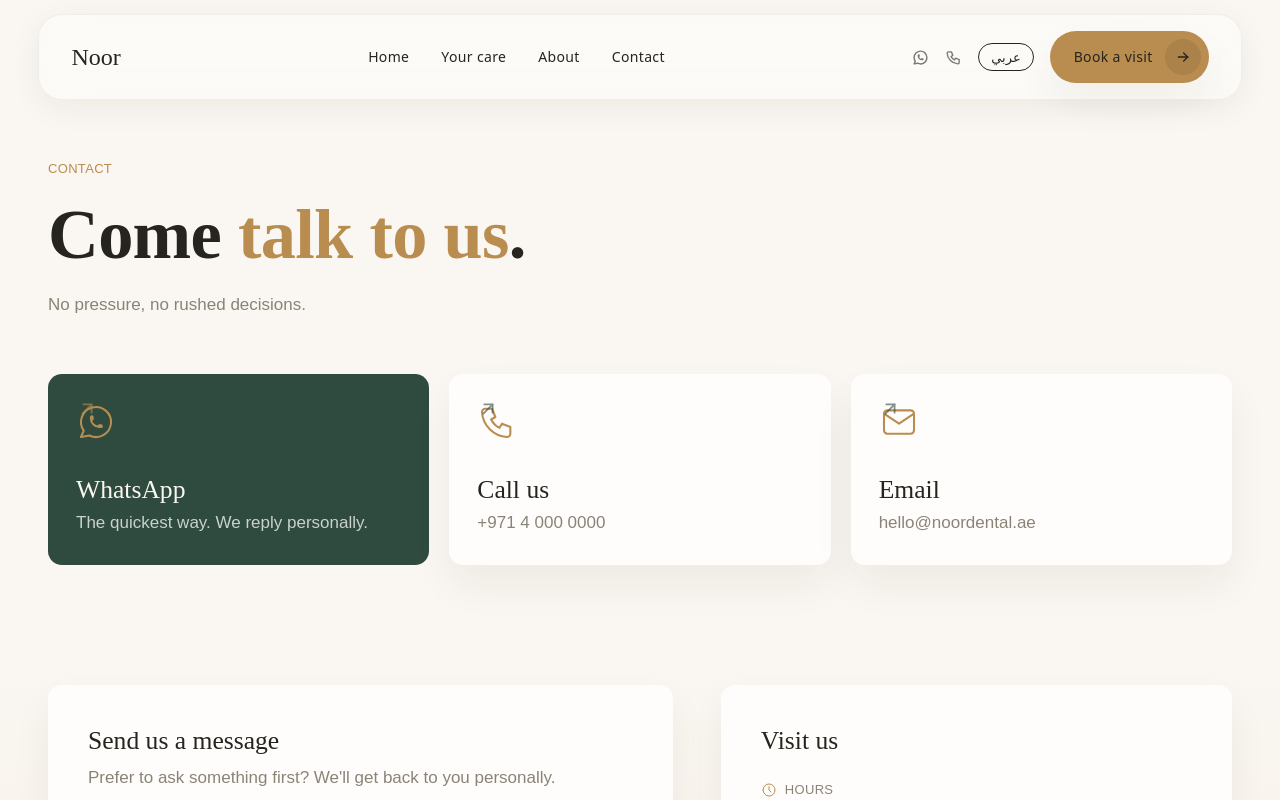
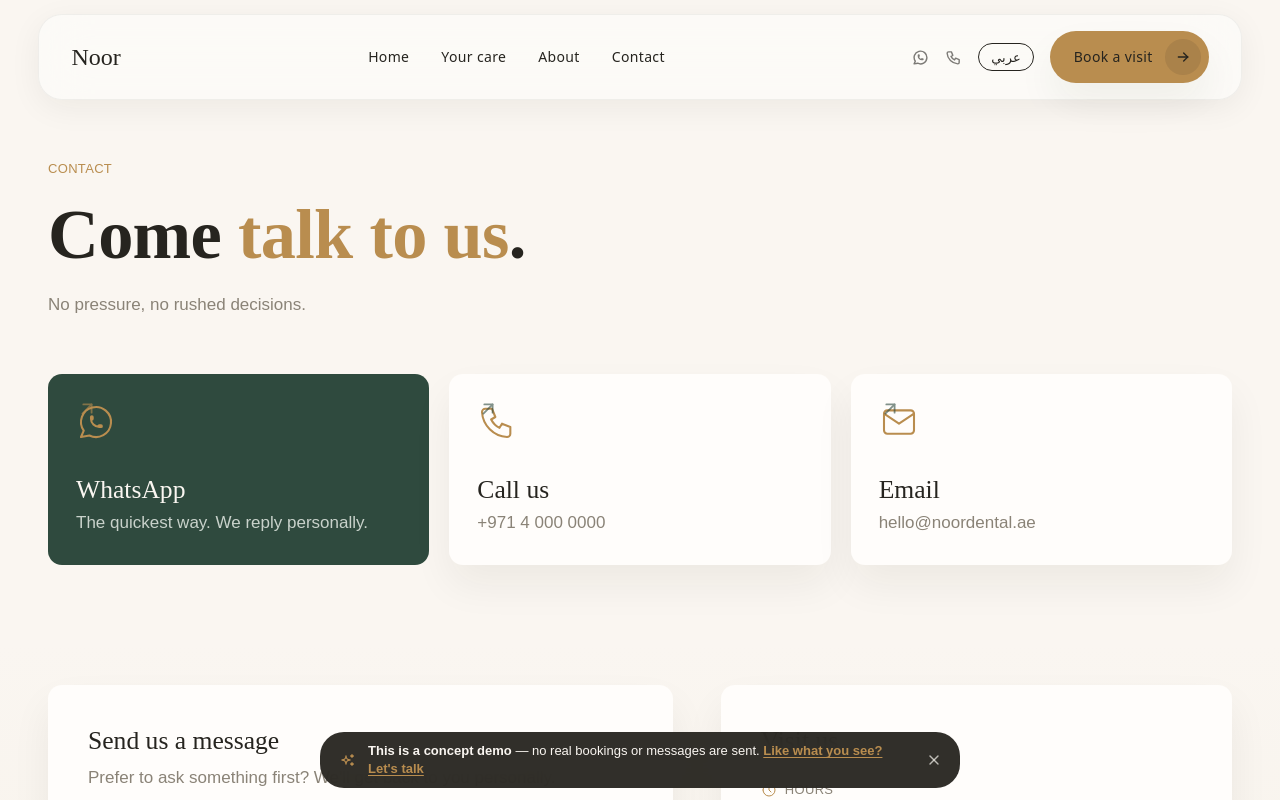
Before and after one commit to SadafNemani/noor-dental-studio, a Next.js app: page /en/contact in a window 1280 px wide. Shown: the top 800 px of the page. Built offline with nearby package versions, Linux system fonts and the light colour scheme; a web font is replaced by a local one.

Commit message:
feat: added demo banner to the site

```diff
--- a/src/app/[locale]/layout.tsx
+++ b/src/app/[locale]/layout.tsx
@@ -14,6 +14,7 @@ import "@fontsource/ibm-plex-sans-arabic/500.css";
 import "../globals.css";
 import Navbar from "@/components/layout/Navbar";
 import { NavEnvironmentProvider } from "@/context/NavEnvironmentContext";
+import DemoBanner from "@/components/layout/DemoBanner";
 
 export const metadata: Metadata = {
   title: "Noor Dental Studio",
@@ -49,6 +50,7 @@ export default async function LocaleLayout({ children, params }: Props) {
           <NavEnvironmentProvider>
             <Navbar />
             {children}
+            <DemoBanner />
           </NavEnvironmentProvider>
         </NextIntlClientProvider>
       </body>
--- /dev/null
+++ b/src/components/layout/DemoBanner.tsx
@@ -0,0 +1,61 @@
+"use client";
+
+import { useState } from "react";
+import { useTranslations } from "next-intl";
+import { IconSparkles, IconX } from "@tabler/icons-react";
+import { useHasMounted } from "@/hooks/useHasMounted";
+
+const STORAGE_KEY = "noor-demo-banner-dismissed";
+const PORTFOLIO_URL = "https://sadafnemani.netlify.app";
+
+function readDismissed() {
+  try {
+    return sessionStorage.getItem(STORAGE_KEY) === "true";
+  } catch {
+    return false;
+  }
+}
+
+export default function DemoBanner() {
+  const t = useTranslations("demoBanner");
+  const hasMounted = useHasMounted();
+  const [dismissed, setDismissed] = useState(() => readDismissed());
+
+  function dismiss() {
+    try {
+      sessionStorage.setItem(STORAGE_KEY, "true");
+    } catch {}
+    setDismissed(true);
+  }
+
+  if (!hasMounted || dismissed) return null;
+
+  return (
+    <div
+      role="region"
+      aria-label={t("label")}
+      className="bg-charcoal/95 fixed inset-x-3 bottom-3 z-90 mx-auto flex max-w-160 items-center gap-3 rounded-3xl py-2.5 ps-5 pe-2.5 shadow-[0_16px_40px_rgba(24.38.32.0.35)] backdrop-blur-md"
+    >
+      <IconSparkles size={16} className="text-gold hidden shrink-0 sm:block" aria-hidden="true" />
+      <p className="font-body text-ivory flex-1 text-[13px] leading-snug">
+        {t.rich("text", { b: (chunks) => <span className="font-semibold">{chunks}</span> })}{" "}
+        <a
+          href={PORTFOLIO_URL}
+          target="_blank"
+          rel="noopener noreferrer"
+          className="text-gold hover:text-gold/80 font-semibold underline underline-offset-2 transition-colors"
+        >
+          {t("cta")}
+        </a>
+      </p>
+      <button
+        type="button"
+        onClick={dismiss}
+        aria-label={t("dismiss")}
+        className="text-ivory/70 hover:bg-ivory/10 hover:text-ivory focus-visible:outline-gold flex h-8 w-8 shrink-0 cursor-pointer items-center justify-center rounded-full transition-colors focus-visible:outline-2"
+      >
+        <IconX size={16} aria-hidden="true" />
+      </button>
+    </div>
+  );
+}
--- a/src/messages/ar.json
+++ b/src/messages/ar.json
@@ -349,5 +349,11 @@
       "ariaLabel": "خريطة توضيحية لموقع العيادة في جميرا، دبي",
       "directions": "احصل على الاتجاهات"
     }
+  },
+  "demoBanner": {
+    "label": "نسخة تجريبية",
+    "text": "<b>هذا مشروع تجريبي</b> — لا يتم إرسال أي حجوزات أو رسائل فعلية.",
+    "cta": "أعجبك ما رأيت؟ لنتحدث",
+    "dismiss": "إغلاق الشريط"
   }
 }
--- a/src/messages/en.json
+++ b/src/messages/en.json
@@ -359,5 +359,11 @@
       "ariaLabel": "Illustrated map showing the clinic's location in Jumeirah, Dubai",
       "directions": "Get directions"
     }
+  },
+  "demoBanner": {
+    "label": "Concept demo",
+    "text": "<b>This is a concept demo</b> — no real bookings or messages are sent.",
+    "cta": "Like what you see? Let's talk",
+    "dismiss": "Dismiss banner"
   }
 }
```
